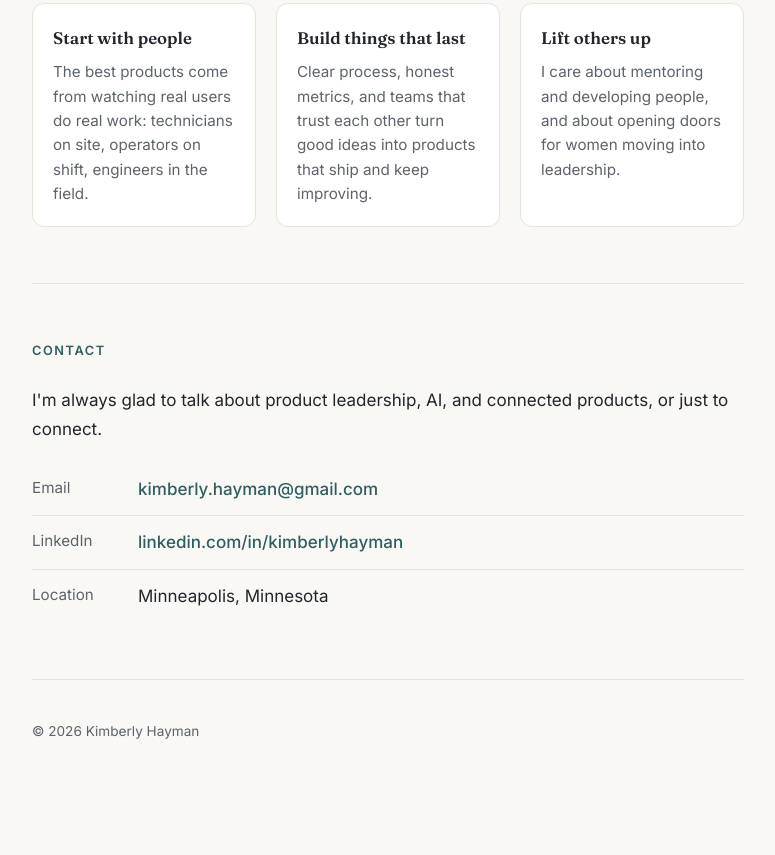
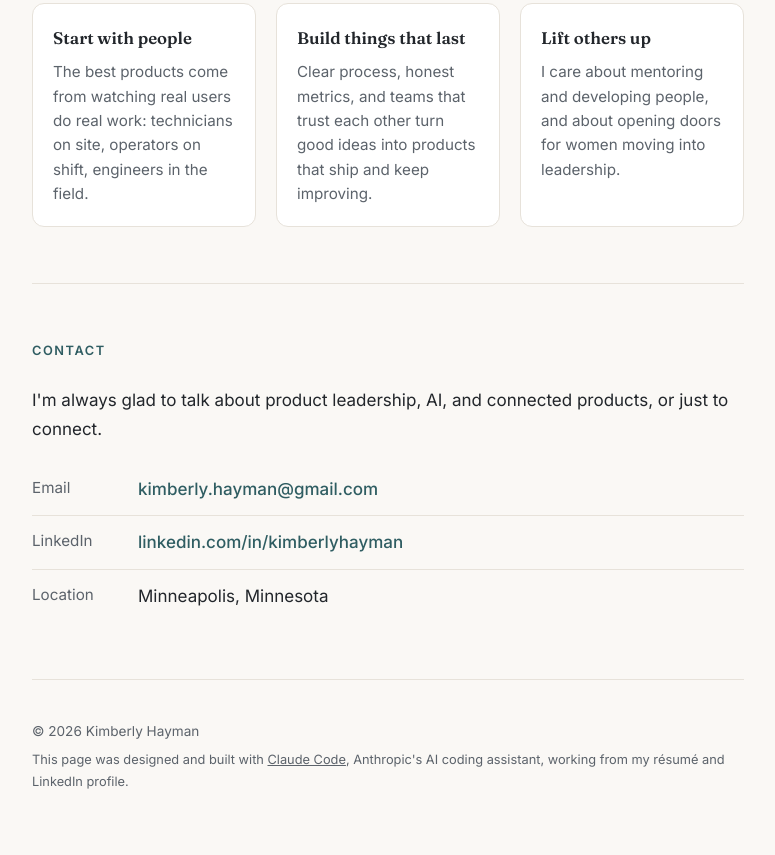
Before and after one commit to khayman-dev/my-website, a plain HTML site: page index.html in a window 1280 px wide. Shown: the part 1150-2005 px from the top of the page, without its empty margins (252-1027 px from the left). Before the commit the page ends 1949 px from the top, so only its background shows below. Drawn offline with Linux system fonts and the light colour scheme.

Commit message:
Add Claude Code credit to footer
Co-Authored-By: Claude Opus 5.5 <noreply@anthropic.com>
Claude-Session: https://claude.ai/code/session_01AwE1DzRyf188TmcYebPCmV

```diff
--- a/index.html
+++ b/index.html
@@ -105,6 +105,10 @@
     .contact-list a:hover { text-decoration: underline; }
 
     footer { padding: 40px 0 56px; color: var(--muted); font-size: 0.85rem; border-top: 1px solid var(--border); }
+    footer p { margin: 0 0 6px; }
+    footer .credit { font-size: 0.8rem; }
+    footer a { color: var(--muted); }
+    footer a:hover { color: var(--accent); }
 
     /* Phones */
     @media (max-width: 640px) {
@@ -198,7 +202,8 @@
     </section>
 
     <footer>
-      © 2026 Kimberly Hayman
+      <p>© 2026 Kimberly Hayman</p>
+      <p class="credit">This page was designed and built with <a href="https://claude.com/claude-code" target="_blank" rel="noopener">Claude Code</a>, Anthropic's AI coding assistant, working from my résumé and LinkedIn profile.</p>
     </footer>
 
   </div>
```
